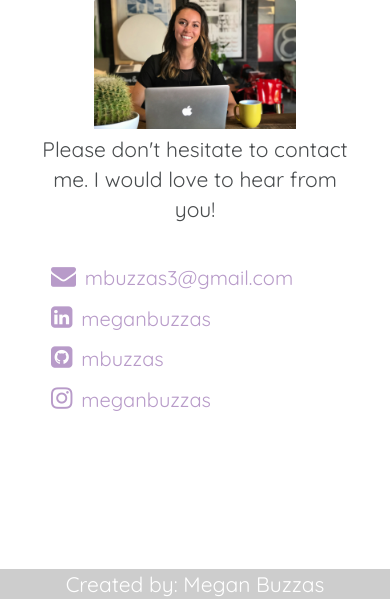
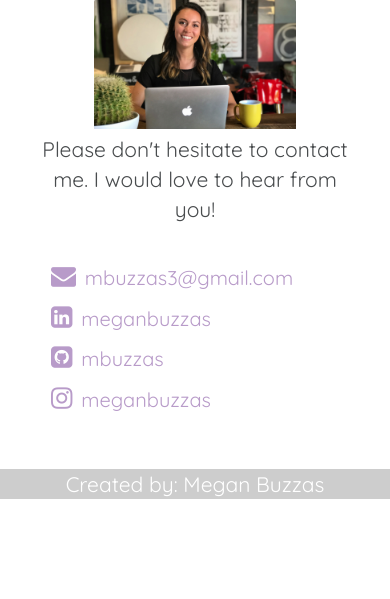
Before and after one commit to mbuzzas/portfolio, a PHP site: page /index.html in a window 390 px wide. Shown: the part 3513-4112 px from the top of the page. After the commit the page ends 4012 px from the top, so only its background shows below. Run offline with PHP 8.4, Linux system fonts and the light colour scheme; some libraries are stand-ins or nearby versions.

Commit message:
fixes mobile spacing

```diff
--- a/css/main.css
+++ b/css/main.css
@@ -277,7 +277,6 @@ h3 {
   }
 
   .contact-buttons {
-    height: 400px;
     width: 100%;
   }
 }
```
